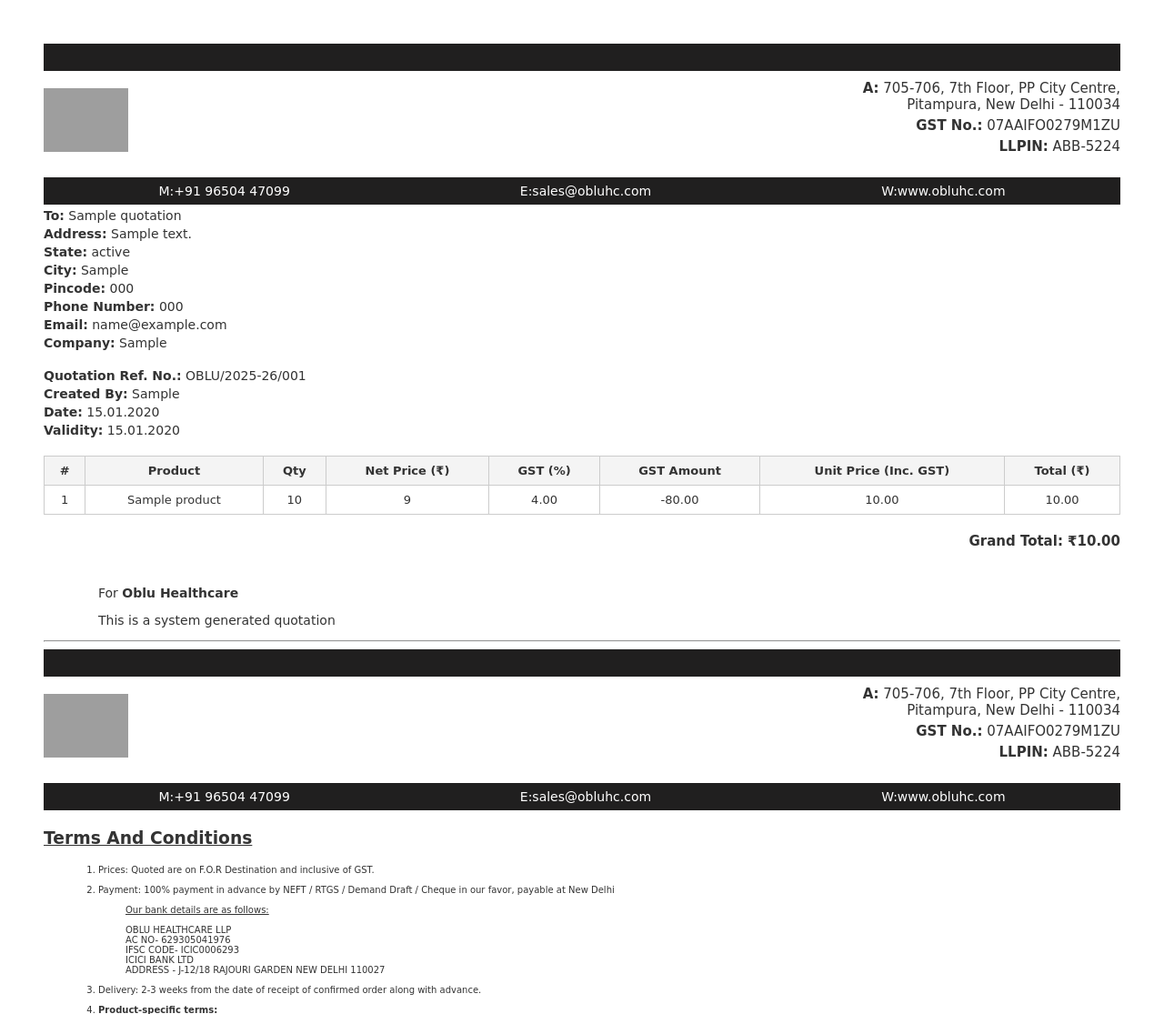
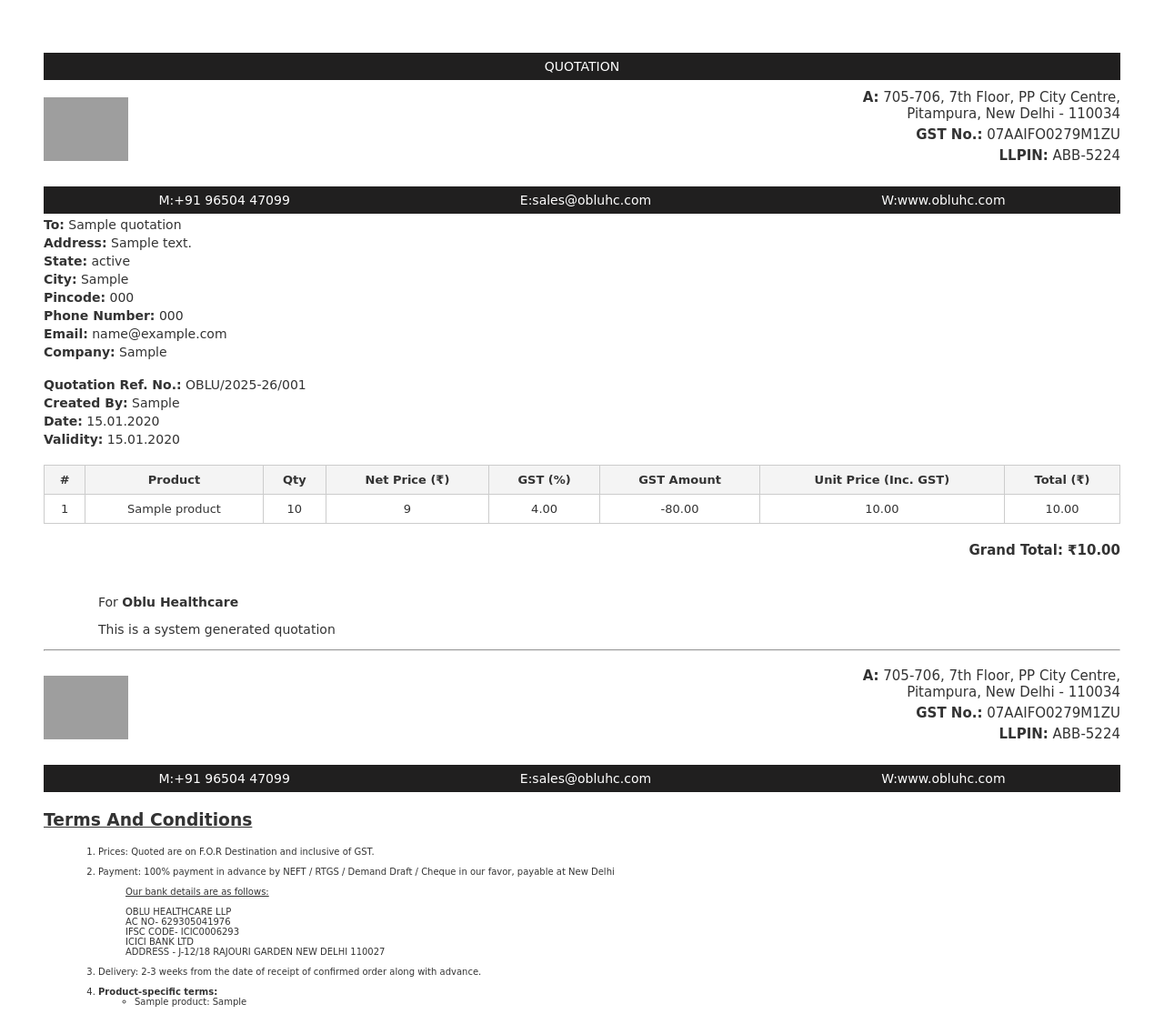
Before and after one commit to Abhijay-Sharma/ObluMerge, a Django app: page /quotations/1/ in a window 1280 px wide. Shown: the top 1115 px of the page at 91% size. Run offline with Django 5.2, Linux system fonts and the light colour scheme; a user stored in the database is signed in; tables that the repository leaves empty hold one stand-in row (values such as "Sample post"); some libraries are stand-ins or nearby versions; grey boxes are pictures that could not be loaded.

Commit message:
qriting quotation on the upper black strip

```diff
--- a/quotations/templates/quotations/quotation_detail.html
+++ b/quotations/templates/quotations/quotation_detail.html
@@ -15,7 +15,6 @@
             display: flex;
             justify-content: space-between;
             align-items: center;
-            border-top: 30px solid rgb(32, 31, 31);
             padding: 10px 0;
         }
 
@@ -131,7 +130,9 @@
 
 </head>
 <body>
-
+     <div class="contact-info2">
+        <span>QUOTATION</span>
+    </div>
     <div class="header">
         <img src="https://obluhc.com/cdn/shop/files/Oblu_Logo_black_2025_0_size.png?v=1747391104" alt="OBLU Logo">
         <div class="contact-info">
```
